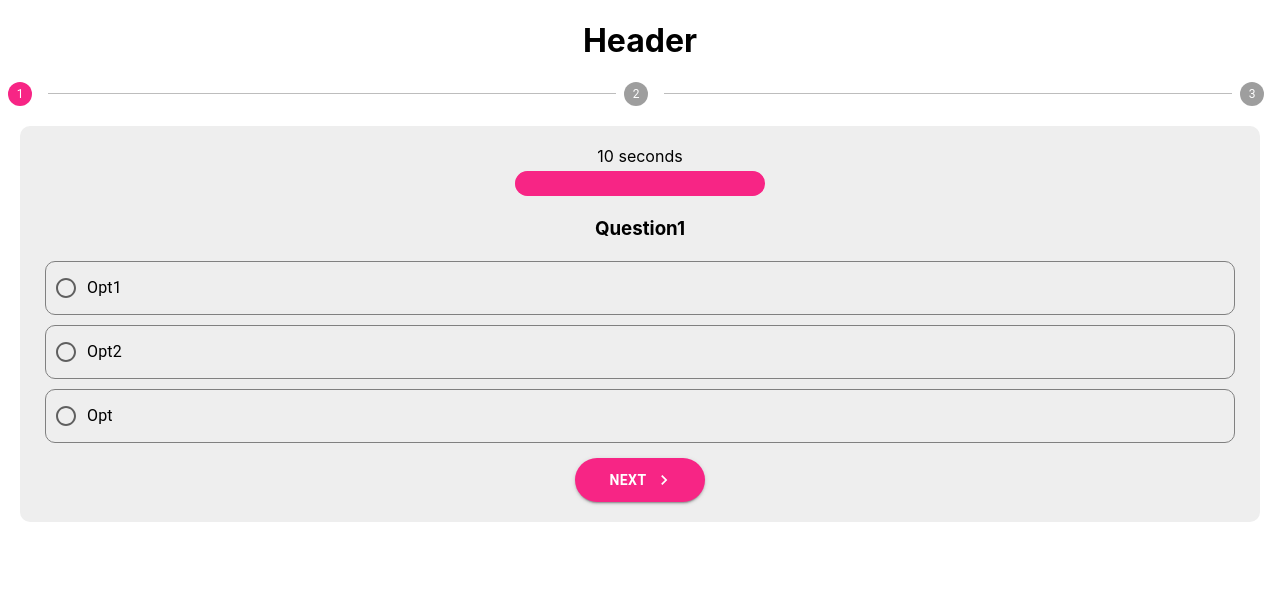
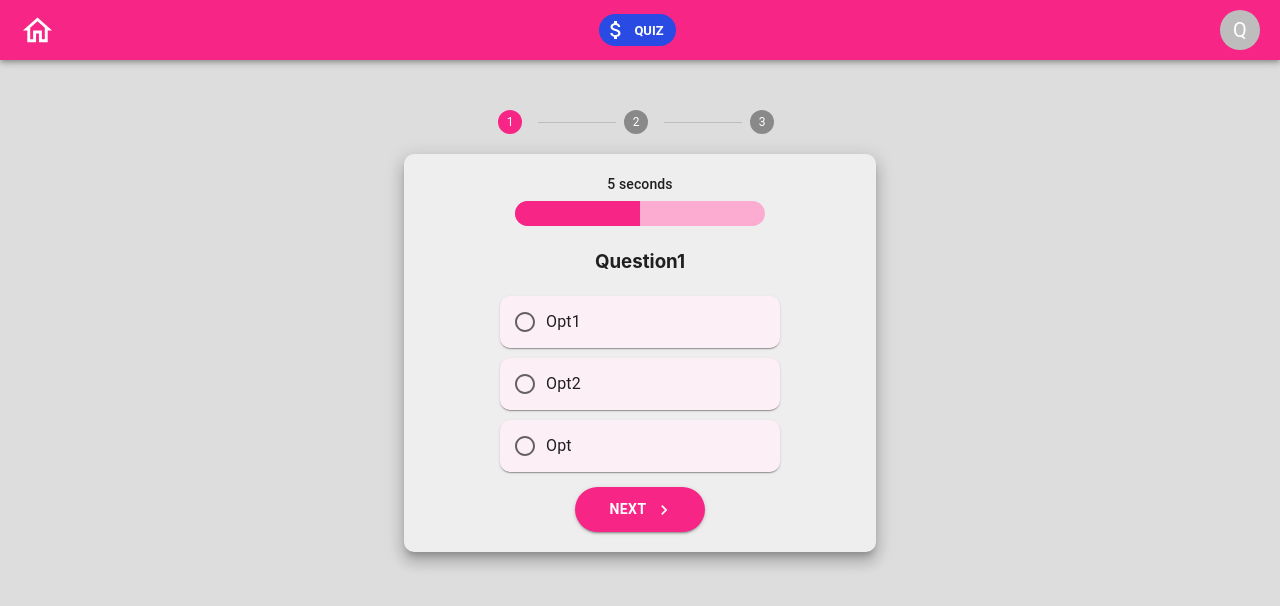
Before and after one commit to dcrescimbeni/rchlbs-challenge-fe, a React (Create React App) app: page /sample-survey in a window 1280 px wide. Shown: the top 606 px of the page. Built offline with nearby package versions, Linux system fonts and the light colour scheme.

Commit message:
Styles and transitions

```diff
--- a/src/App.tsx
+++ b/src/App.tsx
@@ -7,10 +7,19 @@ import Main from './pages/Main';
 import quizAbi from './utils/quizAbi';
 import { ThemeProvider } from '@mui/system';
 import { createTheme } from '@mui/material/styles';
+import Quiz from './pages/Quiz';
+import Submit from './pages/Submit';
+import { Container } from '@mui/material';
+
+interface IQuestionAnswerPair {
+  question: string;
+  answer: string;
+}
 
 function App() {
   const [quizBalance, setQuizBalance] = useState('');
   const [network, setNetwork] = useState('');
+  const [answers, setAnswers] = useState<IQuestionAnswerPair[] | []>([]);
 
   useEffect(() => {
     const connectMetamask = async () => {
@@ -42,7 +51,7 @@ function App() {
   const theme = createTheme({
     palette: {
       primary: { main: '#f72585' },
-      secondary: { main: '#4361ee' },
+      secondary: { main: '#294be4' },
     },
     components: {
       MuiButton: {
@@ -75,13 +84,26 @@ function App() {
   return (
     <div className="App">
       <ThemeProvider theme={theme}>
+        <QuizHeader
+          quizBalance={quizBalance}
+          setAnswers={setAnswers}
+        ></QuizHeader>
+        <Container maxWidth="sm">
           <Routes>
             <Route
               path="/"
               element={<Main quizBalance={quizBalance} network={network} />}
             />
-          <Route path="sample-survey/*" element={<QuizHeader />}></Route>
+            <Route
+              path="sample-survey"
+              element={<Quiz answers={answers} setAnswers={setAnswers} />}
+            ></Route>
+            <Route
+              path="sample-survey/submit"
+              element={<Submit answers={answers} setAnswers={setAnswers} />}
+            />
           </Routes>
+        </Container>
       </ThemeProvider>
     </div>
   );
--- a/src/components/QuizHeader.tsx
+++ b/src/components/QuizHeader.tsx
@@ -1,27 +1,50 @@
-import { useState } from 'react';
-import { Route, Routes } from 'react-router-dom';
-import Quiz from '../pages/Quiz';
-import Submit from '../pages/Submit';
+import { AppBar, Avatar, Box, Chip } from '@mui/material';
+import { useNavigate } from 'react-router-dom';
+import AttachMoneyIcon from '@mui/icons-material/AttachMoney';
+import HomeOutlinedIcon from '@mui/icons-material/HomeOutlined';
 
 interface IQuestionAnswerPair {
   question: string;
   answer: string;
 }
 
-const QuizHeader = () => {
-  const [answers, setAnswers] = useState<IQuestionAnswerPair[] | []>([]);
+interface Props {
+  quizBalance: string;
+  setAnswers: (value: IQuestionAnswerPair[]) => void;
+}
+
+const QuizHeader = ({ quizBalance, setAnswers }: Props) => {
+  let navigate = useNavigate();
+
+  const handleHomeClick = () => {
+    setAnswers([]);
+    navigate('/');
+  };
 
   return (
-    <div>
-      <h1>Header</h1>
-      <Routes>
-        <Route
-          index
-          element={<Quiz answers={answers} setAnswers={setAnswers} />}
+    <AppBar position="static" sx={{ padding: '10px', marginBottom: '50px' }}>
+      <Box
+        sx={{
+          display: 'flex',
+          justifyContent: 'space-between',
+          alignItems: 'center',
+          padding: '0px 10px',
+        }}
+      >
+        <HomeOutlinedIcon
+          sx={{ color: 'white' }}
+          fontSize="large"
+          onClick={handleHomeClick}
         />
-        <Route path="/submit" element={<Submit answers={answers} />} />
-      </Routes>
-    </div>
+        <Chip
+          icon={<AttachMoneyIcon />}
+          color="secondary"
+          label={`${quizBalance} QUIZ`}
+          sx={{ color: 'white', fontWeight: 'bold' }}
+        />
+        <Avatar>Q</Avatar>
+      </Box>
+    </AppBar>
   );
 };
 
--- a/src/index.css
+++ b/src/index.css
@@ -1,5 +1,6 @@
 body {
   margin: 0;
+  background-color: rgb(221, 221, 221);
   font-family: -apple-system, BlinkMacSystemFont, 'Segoe UI', 'Roboto', 'Oxygen',
     'Ubuntu', 'Cantarell', 'Fira Sans', 'Droid Sans', 'Helvetica Neue',
     sans-serif;
--- a/src/pages/Main.tsx
+++ b/src/pages/Main.tsx
@@ -10,7 +10,6 @@ import {
 } from '@mui/material';
 import CloudSyncIcon from '@mui/icons-material/CloudSync';
 import { Link } from 'react-router-dom';
-import AttachMoneyIcon from '@mui/icons-material/AttachMoney';
 import NavigateNextIcon from '@mui/icons-material/NavigateNext';
 
 interface Props {
@@ -21,16 +20,6 @@ interface Props {
 const Main = ({ quizBalance, network }: Props) => {
   return (
     <>
-      <AppBar position="static" sx={{ padding: '10px' }}>
-        <Box>
-          <Chip
-            icon={<AttachMoneyIcon />}
-            color="secondary"
-            label={`${quizBalance} QUIZ`}
-            sx={{ color: 'white', fontWeight: 'bold' }}
-          />
-        </Box>
-      </AppBar>
       <Paper
         elevation={3}
         sx={{
--- a/src/pages/Quiz.tsx
+++ b/src/pages/Quiz.tsx
@@ -4,12 +4,15 @@ import {
   FormControl,
   FormControlLabel,
   LinearProgress,
+  Paper,
   Radio,
   RadioGroup,
+  Slide,
   Stack,
   Step,
   StepLabel,
   Stepper,
+  Typography,
 } from '@mui/material';
 import NavigateNextIcon from '@mui/icons-material/NavigateNext';
 import { useEffect, useState } from 'react';
@@ -44,8 +47,9 @@ const Quiz = ({ answers, setAnswers }: Props) => {
     questions: [],
   });
   const [currentQuestion, setCurrentQuestion] = useState(0);
-  const [currentAnswer, setCurrentAnswer] = useState('');
   const [countdown, setCountdown] = useState<number>(0);
+  const [value, setValue] = useState('');
+  const [slideTransition, setSlideTransition] = useState(true);
 
   let navigate = useNavigate();
 
@@ -55,16 +59,25 @@ const Quiz = ({ answers, setAnswers }: Props) => {
       ...answers,
       {
         question: survey.questions[currentQuestion].text,
-        answer: currentAnswer,
+        answer: value,
       },
     ]);
 
+    // Clear current answer
+    setValue('');
+
+    // Transition
+    setSlideTransition(false);
+    let transitionInterval = setInterval(() => {
       // Handle question or submit display
       if (currentQuestion < survey.questions.length - 1) {
+        setSlideTransition(true);
         setCurrentQuestion(currentQuestion + 1);
       } else {
         navigate('submit');
       }
+      clearInterval(transitionInterval);
+    }, 350);
   };
 
   useEffect(() => {
@@ -78,19 +91,22 @@ const Quiz = ({ answers, setAnswers }: Props) => {
   }, [survey, currentQuestion]);
 
   // Timer
-  // useEffect(() => {
-  //   let timer = setInterval(() => {
-  //     setCountdown(countdown - 1);
-  //     if (countdown === 0) handleNextQuestion();
-  //   }, 1000);
-  //   return () => clearInterval(timer);
-  // }, [survey, countdown]);
+  useEffect(() => {
+    let timer = setInterval(() => {
+      setCountdown(countdown - 1);
+      if (countdown === 0) handleNextQuestion();
+    }, 1000);
+    return () => clearInterval(timer);
+  }, [survey, countdown]);
 
   if (!survey.title) return null;
 
   return (
-    <Stack>
-      <Stepper activeStep={currentQuestion}>
+    <Stack sx={{ margin: '20px' }}>
+      <Stepper
+        activeStep={currentQuestion}
+        sx={{ minWidth: '300px', margin: 'auto' }}
+      >
         {survey.questions.map((question, index) => {
           return (
             <Step key={index}>
@@ -99,8 +115,9 @@ const Quiz = ({ answers, setAnswers }: Props) => {
           );
         })}
       </Stepper>
-      <Stack
-        spacing={2}
+      <Slide in={slideTransition} direction="right">
+        <Paper
+          elevation={10}
           sx={{
             margin: '20px',
             padding: '20px',
@@ -115,10 +132,13 @@ const Quiz = ({ answers, setAnswers }: Props) => {
               alignItems: 'center',
             }}
           >
-          <Box>{countdown} seconds</Box>
+            <Box>
+              <Typography variant="subtitle2">{countdown} seconds</Typography>
+            </Box>
             <Box sx={{ minWidth: '250px', margin: '5px' }}>
               <LinearProgress
                 variant="determinate"
+                color="primary"
                 value={
                   (countdown * 100) /
                   survey.questions[currentQuestion].lifetimeSeconds
@@ -129,19 +149,23 @@ const Quiz = ({ answers, setAnswers }: Props) => {
           <h3>{survey.questions[currentQuestion].text}</h3>
           <FormControl>
             <RadioGroup
-            onChange={(e) => setCurrentAnswer(e.target.value)}
+              onChange={(e) => {
+                setValue(e.target.value);
+              }}
               sx={{ marginBottom: '10px' }}
+              value={value}
             >
-            {survey.questions[currentQuestion].options.map((option, index) => {
+              {survey.questions[currentQuestion].options.map(
+                (option, index) => {
                   return (
-                <Box
+                    <Paper
                       sx={{
                         display: 'flex',
                         margin: '5px',
-                    padding: '5px 10px',
-                    minWidth: '250px',
+                        padding: '5px 15px',
+                        width: '250px',
                         borderRadius: '10px',
-                    border: '1px solid grey',
+                        backgroundColor: '#fcf0f6',
                       }}
                     >
                       <FormControlLabel
@@ -151,9 +175,10 @@ const Quiz = ({ answers, setAnswers }: Props) => {
                         key={index}
                         sx={{ width: '100%' }}
                       />
-                </Box>
+                    </Paper>
                   );
-            })}
+                }
+              )}
             </RadioGroup>
             <Box>
               <Button
@@ -165,7 +190,8 @@ const Quiz = ({ answers, setAnswers }: Props) => {
               </Button>
             </Box>
           </FormControl>
-      </Stack>
+        </Paper>
+      </Slide>
     </Stack>
   );
 };
--- a/src/pages/Submit.tsx
+++ b/src/pages/Submit.tsx
@@ -1,7 +1,16 @@
-import { Container, Box, Stack, Button, Typography } from '@mui/material';
-import { Link } from 'react-router-dom';
+import {
+  Container,
+  Box,
+  Stack,
+  Button,
+  Typography,
+  Paper,
+  Slide,
+} from '@mui/material';
+import { useNavigate } from 'react-router-dom';
 import SendIcon from '@mui/icons-material/Send';
 import DoneIcon from '@mui/icons-material/Done';
+import { useState } from 'react';
 
 interface IQuestionAnswerPair {
   question: string;
@@ -10,12 +19,27 @@ interface IQuestionAnswerPair {
 
 interface Props {
   answers: IQuestionAnswerPair[] | [];
+  setAnswers: (value: IQuestionAnswerPair[]) => void;
 }
 
-const Submit = ({ answers }: Props) => {
+const Submit = ({ answers, setAnswers }: Props) => {
+  const [visible, setVisible] = useState(true);
+
+  const navigate = useNavigate();
+
+  const handleSubmit = () => {
+    setAnswers([]);
+    setVisible(false);
+    let transitionInterval = setInterval(() => {
+      navigate('/');
+      clearInterval(transitionInterval);
+    }, 350);
+  };
+
   return (
+    <Slide direction="left" in={visible}>
       <Container>
-      <Stack spacing={2}>
+        <Stack spacing={1} sx={{ marginBottom: '30px' }}>
           <Typography variant="h5">
             Survey completed
             <DoneIcon />
@@ -23,10 +47,9 @@ const Submit = ({ answers }: Props) => {
 
           {answers.map((answer, index) => {
             return (
-            <Box
+              <Paper
                 key={index}
                 sx={{
-                border: '1px solid grey',
                   backgroundColor: '#eee',
                   borderRadius: '10px',
                   display: 'flex',
@@ -38,20 +61,20 @@ const Submit = ({ answers }: Props) => {
                 <Box>
                   <Typography variant="subtitle2">{answer.question}</Typography>
                 </Box>
-              <Box>{answer.answer}</Box>
-            </Box>
+                <Box>{answer.answer ? answer.answer : 'Not answered'}</Box>
+              </Paper>
             );
           })}
         </Stack>
         <Button
           endIcon={<SendIcon />}
           variant="contained"
-        component={Link}
-        to="/"
+          onClick={handleSubmit}
         >
           Submit
         </Button>
       </Container>
+    </Slide>
   );
 };
 
```
Lines whose indentation alone changed are shown as unchanged.
